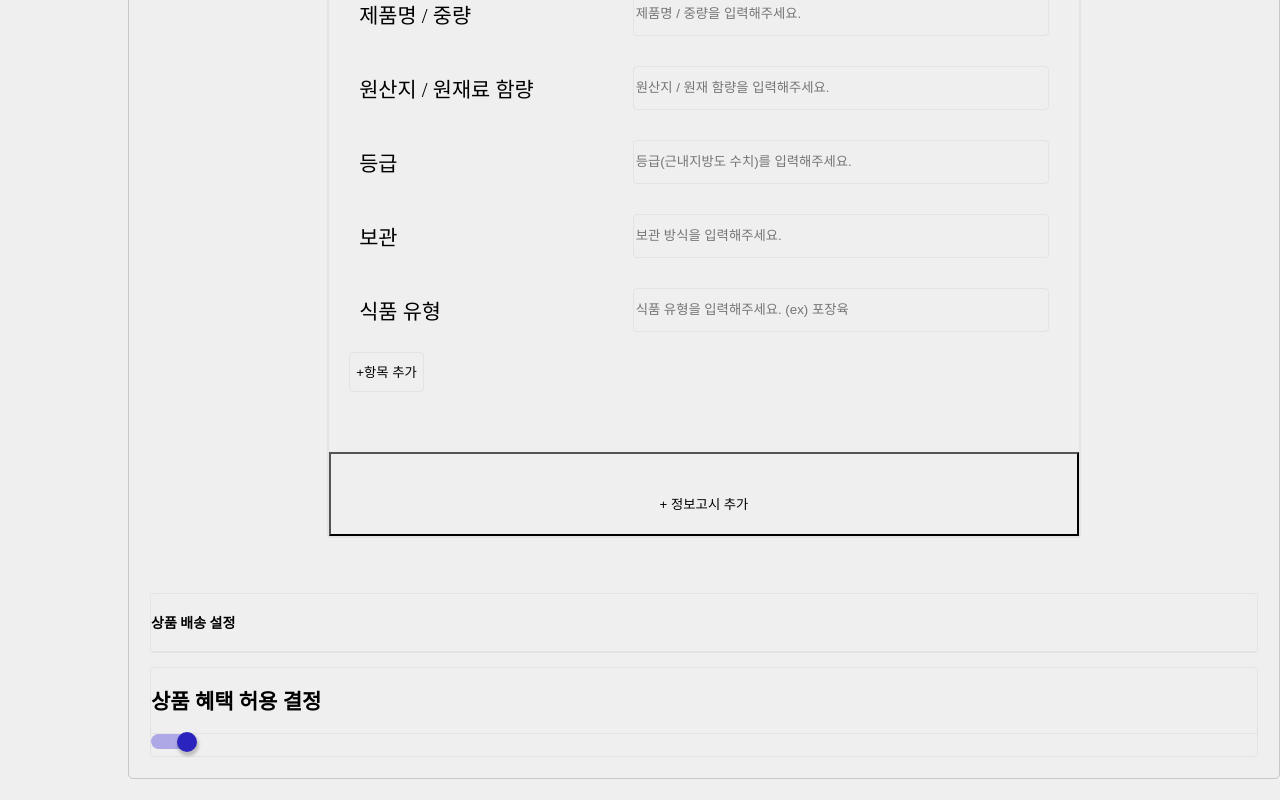
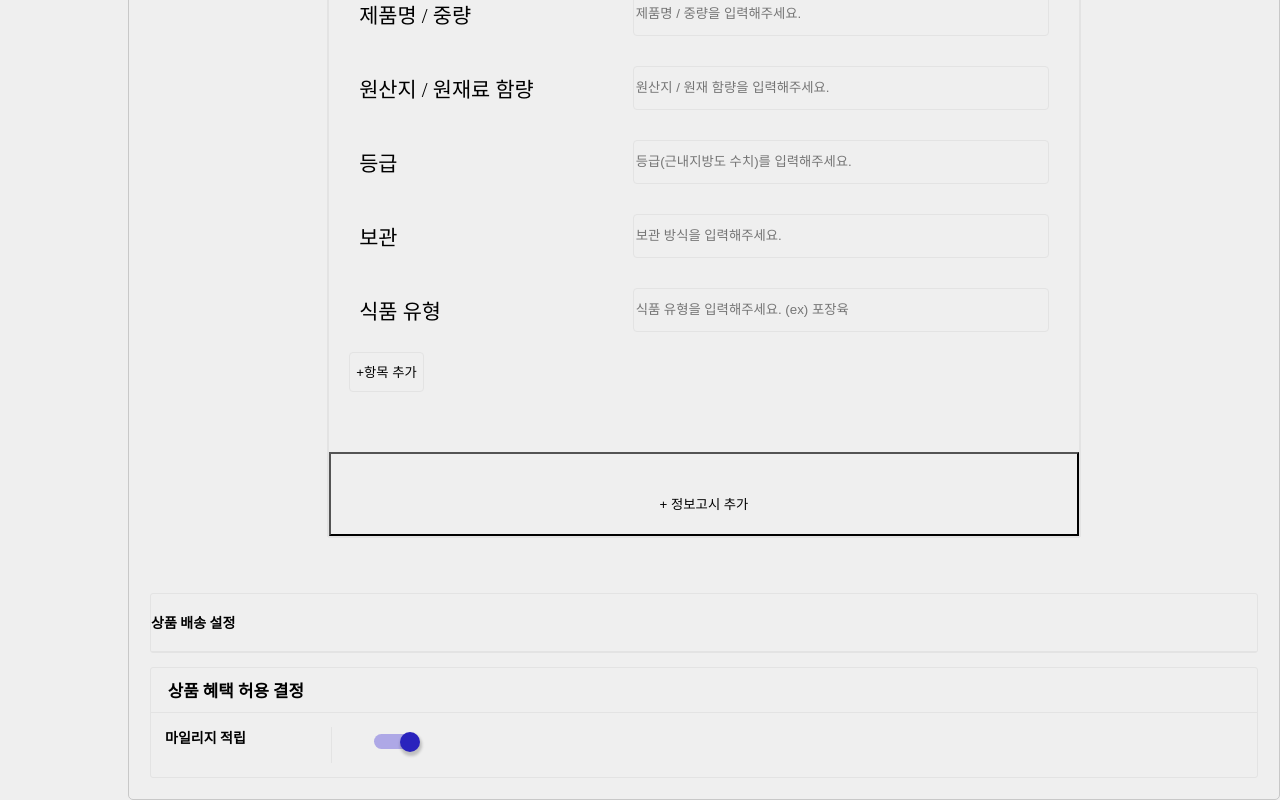
Before and after one commit to yunred/1stweek-sirloin-task, a React (Create React App) app: page / in a window 1280 px wide. Shown: the part 1668-2468 px from the top of the page. Before the commit the page ends 2447 px from the top, so only its background shows below. Built offline with nearby package versions, Linux system fonts and the light colour scheme.

Commit message:
Finish PDmileage 마일리지 적립 여부 컴포넌트의 완성입니다!

```diff
--- a/src/Component/PDMileage/index.js
+++ b/src/Component/PDMileage/index.js
@@ -2,12 +2,13 @@ import React, {useState, useContext} from 'react';
 import { PDcontext } from 'store/PDdata.js';
 import Container from "Component/Container";
 import Toggle from 'Util/Toggle';
-//import * as S from '/Compnent/PDMileage/style.js';
+import * as S from './style.js';
+import { Title } from 'Component/ProductInfo/style.js';
 
 
 const PDMheader = () => {
     return(
-        <h2>상품 혜택 허용 결정</h2>
+        <S.Header>상품 혜택 허용 결정</S.Header>
     )
 }
 
@@ -17,7 +18,12 @@ const PDMContent = () => {
     const setState = context.setState;
 
     return(
-        <Toggle state={state} setState={setState}/>
+        <S.Warpper>
+            <S.Title>마일리지 적립</S.Title>
+            <S.Content>
+                <Toggle state={state} setState={setState}/>
+            </S.Content>
+        </S.Warpper>
     )
 }
 
--- a/src/Component/PDMileage/style.js
+++ b/src/Component/PDMileage/style.js
@@ -1 +1,23 @@
 import styled from "styled-components";
+
+export const Header = styled.span`
+    font-weight: 600;
+    font-size: 1.2em;
+    margin: .6em 1em;
+`
+
+export const Warpper = styled.div`
+    display: flex;
+`
+
+export const Title = styled.div`
+    width: 15%;
+    font-size: 1em;
+    font-weight: 600;
+    margin: 1em 1em;
+    border-right: 0.1em solid rgb(227,227,227);
+`
+
+export const Content = styled.div`
+    margin: 1.5em 2em;
+`
```
Also changed, not shown: src/Component/MDOption/index.js (deleted, +0 -91 lines).
